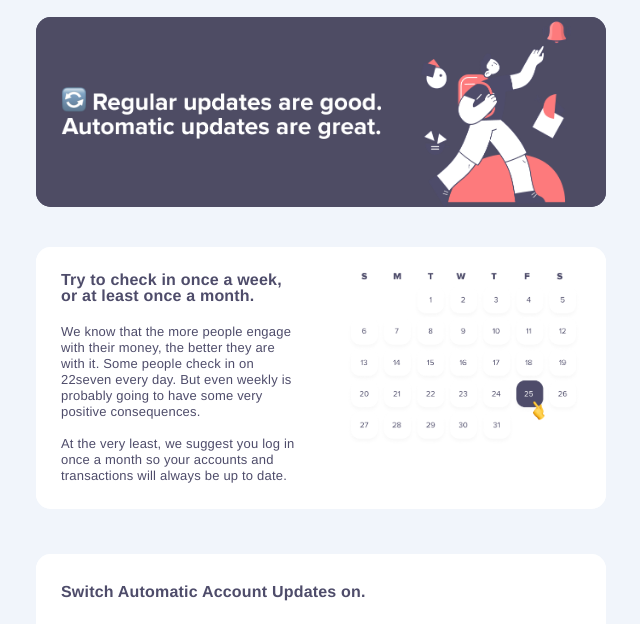
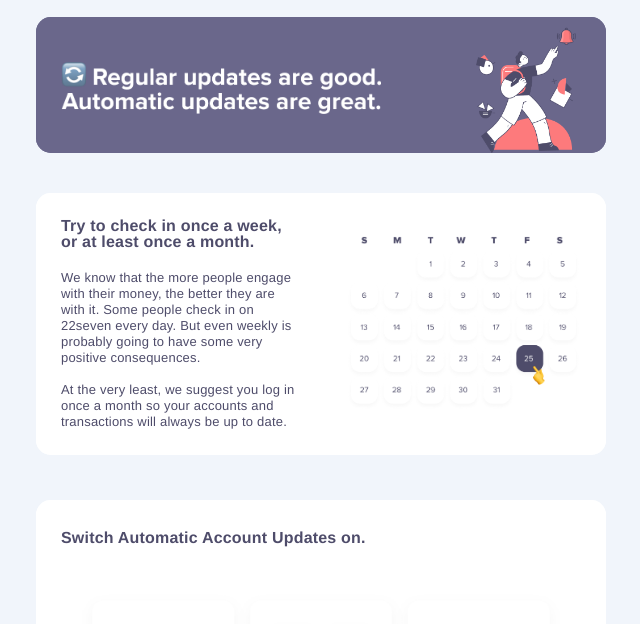
Before and after one commit to DeanNorman/dean-22seven.com, a plain HTML site: page mjml_templates/templates/aau_disabled/aau_disabled.html in a window 1280 px wide. Shown: the part 111-735 px from the top of the page, without its empty margins (319-959 px from the left). Drawn offline with Linux system fonts and the light colour scheme.

Commit message:
updated designs

```diff
--- a/mjml_templates/templates/aau_disabled/aau_disabled.html
+++ b/mjml_templates/templates/aau_disabled/aau_disabled.html
@@ -191,8 +191,8 @@
         <tr>
           <td style="line-height:0px;font-size:0px;mso-line-height-rule:exactly;">
       <![endif]-->
-              <div style="background:#4e4c64;background-color:#4e4c64;margin:0px auto;border-radius:15px;max-width:570px;">
-                <table align="center" border="0" cellpadding="0" cellspacing="0" role="presentation" style="background:#4e4c64;background-color:#4e4c64;width:100%;border-radius:15px;">
+              <div style="background:#6A678B;background-color:#6A678B;margin:0px auto;border-radius:15px;max-width:570px;">
+                <table align="center" border="0" cellpadding="0" cellspacing="0" role="presentation" style="background:#6A678B;background-color:#6A678B;width:100%;border-radius:15px;">
                   <tbody>
                     <tr>
                       <td style="direction:ltr;font-size:0px;padding:0px;text-align:center;">
@@ -208,7 +208,7 @@
                         <div class="mj-column-per-65 mj-outlook-group-fix" style="font-size:0px;text-align:left;direction:ltr;display:inline-block;vertical-align:top;width:100%;">
                           <table border="0" cellpadding="0" cellspacing="0" role="presentation" style="vertical-align:top;" width="100%">
                             <tr>
-                              <td align="center" style="font-size:0px;padding:10px 25px;padding-top:70px;word-break:break-word;">
+                              <td align="center" style="font-size:0px;padding:10px 25px;padding-top:45px;word-break:break-word;">
                                 <table border="0" cellpadding="0" cellspacing="0" role="presentation" style="border-collapse:collapse;border-spacing:0px;">
                                   <tbody>
                                     <tr>
@@ -232,12 +232,12 @@
                         <div class="mj-column-per-35 mj-outlook-group-fix" style="font-size:0px;text-align:left;direction:ltr;display:inline-block;vertical-align:top;width:100%;">
                           <table border="0" cellpadding="0" cellspacing="0" role="presentation" style="vertical-align:top;" width="100%">
                             <tr>
-                              <td align="center" style="font-size:0px;padding:0px 20px 0px 0px;word-break:break-word;">
+                              <td align="right" style="font-size:0px;padding:10px 30px 0px 0px;word-break:break-word;">
                                 <table border="0" cellpadding="0" cellspacing="0" role="presentation" style="border-collapse:collapse;border-spacing:0px;">
                                   <tbody>
                                     <tr>
-                                      <td style="width:150px;">
-                                        <img alt="Welcome to 22seven" height="auto" src="./img/man.png" style="border:0;display:block;outline:none;text-decoration:none;height:auto;width:100%;font-size:13px;" width="150" />
+                                      <td style="width:100px;">
+                                        <img alt="Welcome to 22seven" height="auto" src="./img/man.png" style="border:0;display:block;outline:none;text-decoration:none;height:auto;width:100%;font-size:13px;" width="100" />
                                       </td>
                                     </tr>
                                   </tbody>
@@ -375,7 +375,7 @@
                         <div class="mj-column-per-50 mj-outlook-group-fix" style="font-size:0px;text-align:left;direction:ltr;display:inline-block;vertical-align:top;width:100%;">
                           <table border="0" cellpadding="0" cellspacing="0" role="presentation" style="vertical-align:top;" width="100%">
                             <tr>
-                              <td align="center" style="font-size:0px;padding:10px 25px;word-break:break-word;">
+                              <td align="center" style="font-size:0px;padding:10px 25px;padding-top:28px;word-break:break-word;">
                                 <table border="0" cellpadding="0" cellspacing="0" role="presentation" style="border-collapse:collapse;border-spacing:0px;">
                                   <tbody>
                                     <tr>
@@ -540,7 +540,7 @@
                             </tr>
                             <tr>
                               <td align="center" vertical-align="middle" style="font-size:0px;padding:10px 25px;word-break:break-word;">
-                                <table border="0" cellpadding="0" cellspacing="0" role="presentation" style="border-collapse:separate;width:50%;line-height:100%;">
+                                <table border="0" cellpadding="0" cellspacing="0" role="presentation" style="border-collapse:separate;width:45%;line-height:100%;">
                                   <tr>
                                     <td align="center" bgcolor="#27C5B8" role="presentation" style="border:none;border-radius:20px;cursor:auto;mso-padding-alt:10px 25px;background:#27C5B8;" valign="middle">
                                       <a href="*|BASE_URL|*app/settings/auto-account-update" style="display:inline-block;background:#27C5B8;color:#ffffff;font-family:Helvetica;font-size:13px;font-weight:normal;line-height:120%;margin:0;text-decoration:none;text-transform:none;padding:10px 25px;mso-padding-alt:0px;border-radius:20px;" target="_blank"> Switch Automatic Updates on </a>
```
Also changed, not shown: 1 other file.
